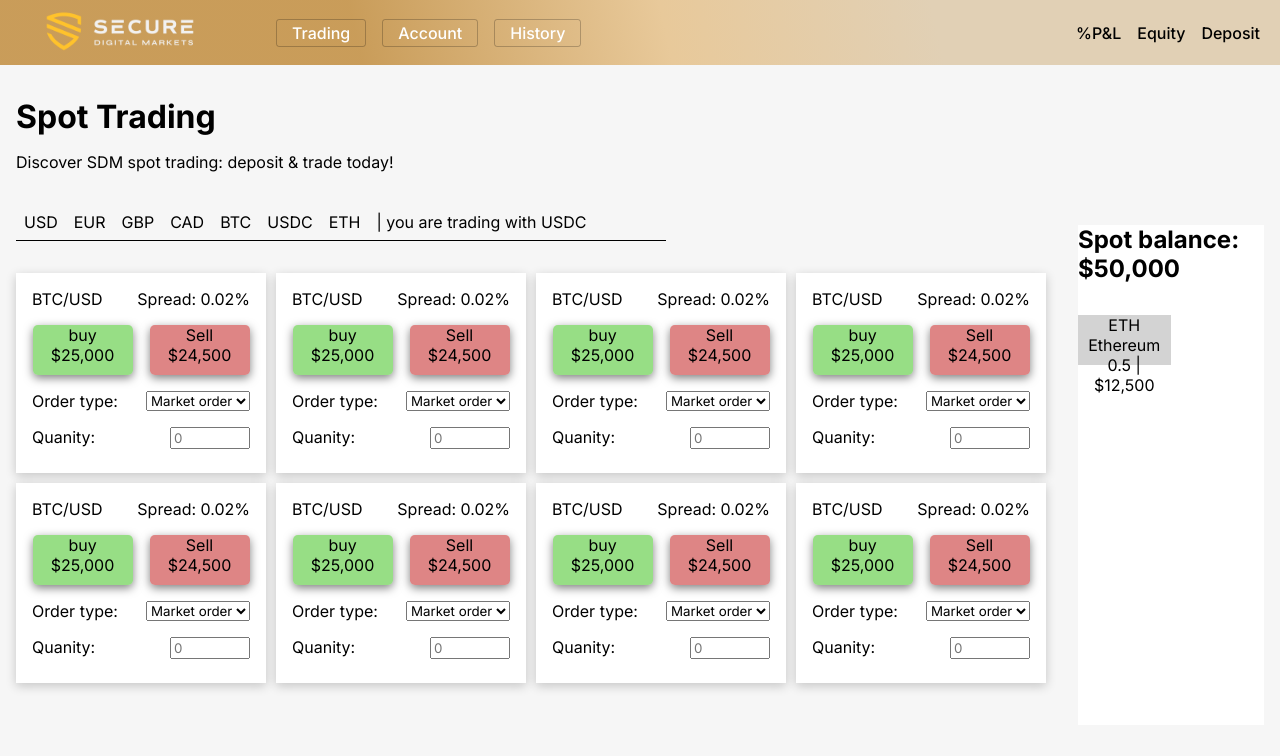
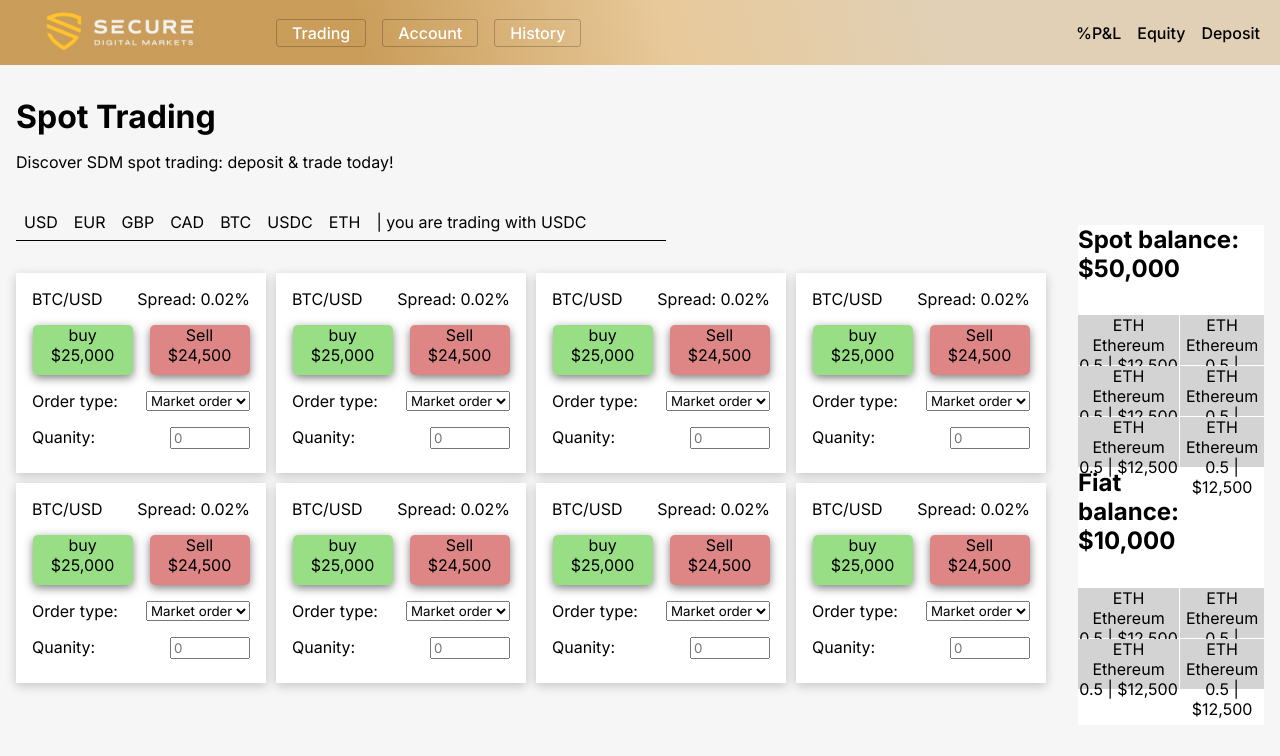
Before and after one commit to Mfried95/trade-dashboard, a React (Vite) app: page / in a window 1280 px wide. Shown: the top 756 px of the page. Built offline with nearby package versions, Linux system fonts and the light colour scheme.

Commit message:
Added grid item for spot currency and fiat currency

```diff
--- a/src/components/Balance.jsx
+++ b/src/components/Balance.jsx
@@ -9,7 +9,70 @@ const Balance = () => {
       </header>
 
       <div className="balance-grid">
-       <BalanceItem/>
+       <BalanceItem
+       symbol={"ETH"}
+       currency={" Ethereum"}
+       amount={"0.5"}
+       balance={"$12,500"}
+       />
+       <BalanceItem
+       symbol={"ETH"}
+       currency={" Ethereum"}
+       amount={"0.5"}
+       balance={"$12,500"}
+       />
+       <BalanceItem
+       symbol={"ETH"}
+       currency={" Ethereum"}
+       amount={"0.5"}
+       balance={"$12,500"}
+       />
+       <BalanceItem
+       symbol={"ETH"}
+       currency={" Ethereum"}
+       amount={"0.5"}
+       balance={"$12,500"}
+       />
+       <BalanceItem
+       symbol={"ETH"}
+       currency={" Ethereum"}
+       amount={"0.5"}
+       balance={"$12,500"}
+       />
+       <BalanceItem
+       symbol={"ETH"}
+       currency={" Ethereum"}
+       amount={"0.5"}
+       balance={"$12,500"}
+       />
+        <header>
+          <h2>Fiat balance: ${"10,000"}</h2>
+        </header>
+        <br />
+        <BalanceItem
+       symbol={"ETH"}
+       currency={" Ethereum"}
+       amount={"0.5"}
+       balance={"$12,500"}
+       />
+       <BalanceItem
+       symbol={"ETH"}
+       currency={" Ethereum"}
+       amount={"0.5"}
+       balance={"$12,500"}
+       />
+       <BalanceItem
+       symbol={"ETH"}
+       currency={" Ethereum"}
+       amount={"0.5"}
+       balance={"$12,500"}
+       />
+       <BalanceItem
+       symbol={"ETH"}
+       currency={" Ethereum"}
+       amount={"0.5"}
+       balance={"$12,500"}
+       />
 
       </div>
     </div>
--- a/src/components/BalanceItem.jsx
+++ b/src/components/BalanceItem.jsx
@@ -1,16 +1,16 @@
 import React from 'react'
 
 
-const balanceItem = () => {
+const balanceItem = ({symbol, currency, amount, balance}) => {
   return (
         <div className="balance-item">
           <div className="currency">
-          <span>ETH</span>
-          <span> Ethereum</span>
+          <span>{symbol}</span>
+          <span>{currency}</span>
           </div>
 
           <div className="balance-number">
-            <span>0.5 | $12,500</span>
+            <span>{amount} | {balance}</span>
           </div>
 
         </div>
--- a/src/components/Trade.jsx
+++ b/src/components/Trade.jsx
@@ -2,7 +2,7 @@ import { useState, useEffect } from "react";
 import "../styles/trade.css";
 import Order from "./Order";
 
-const Trade = (props) => {
+const Trade = () => {
 
   //   const [marketData, setMarketData] = useState([]);
 
```
